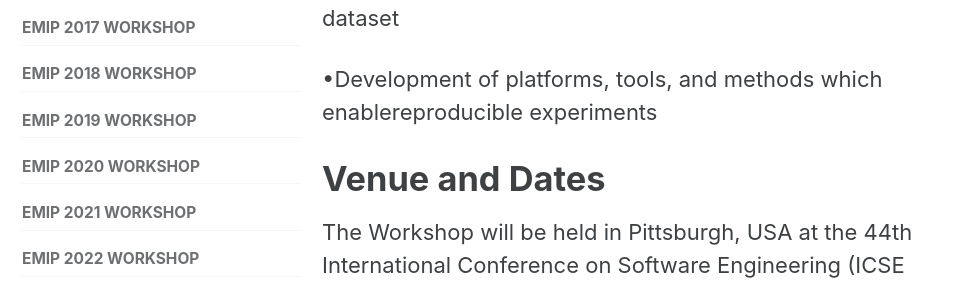
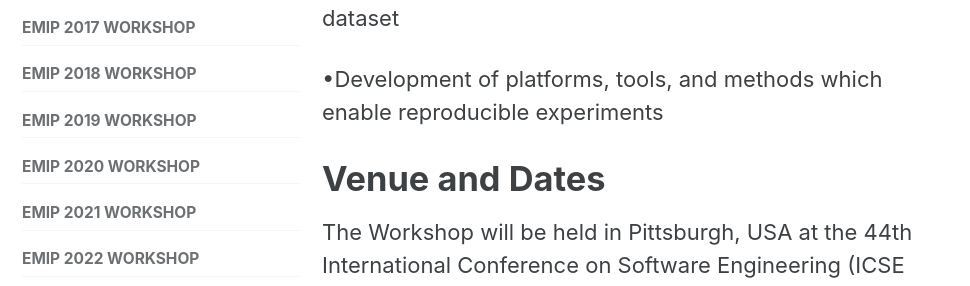
Before and after one commit to EMIPws/emipws.github.io, a Jekyll site: the page built from pages/workshop/emip-2022.md, in a window 1280 px wide and 900 px high, scrolled down 2232 px. Shown: the part 194-480 px from the top of the window, without its empty margins (0-970 px from the left). Built offline with Jekyll 4.4.1, drawn with Linux system fonts in a browser that asks for light colours; cached includes are drawn as plain includes.

Commit message:
Update emip-2022.md

```diff
--- a/pages/workshop/emip-2022.md
+++ b/pages/workshop/emip-2022.md
@@ -42,7 +42,7 @@ We invite contributions analyzing gaze behavior of activities related to program
 
 •Analyses of pre-existing eye gaze datasets, e.g. the EMIP dataset
 
-•Development of platforms, tools, and methods which enablereproducible experiments
+•Development of platforms, tools, and methods which enable reproducible experiments
 
 # Venue and Dates
 The Workshop will be held in Pittsburgh, USA at the 44th International Conference on Software Engineering (ICSE 2022)
```
